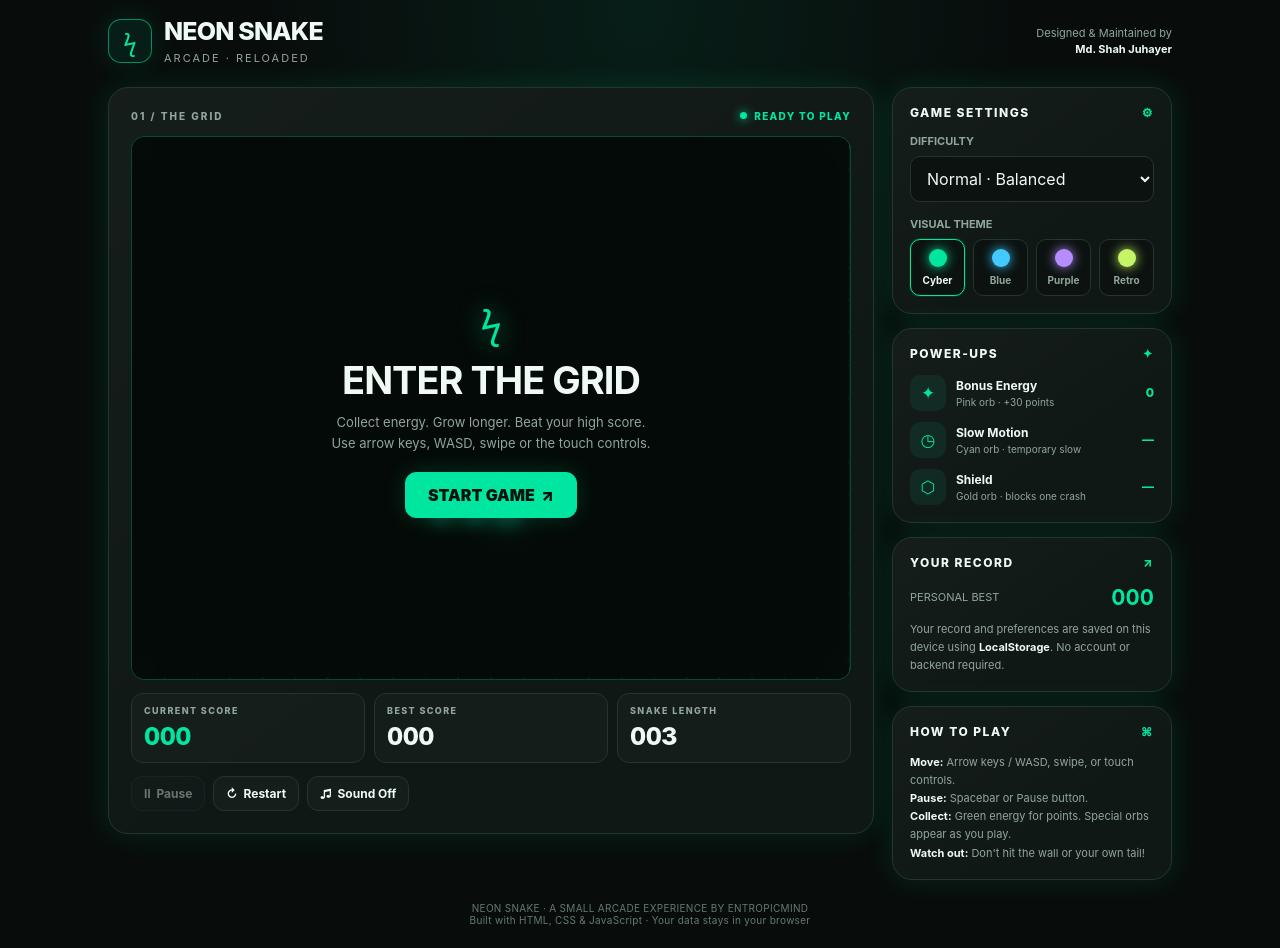
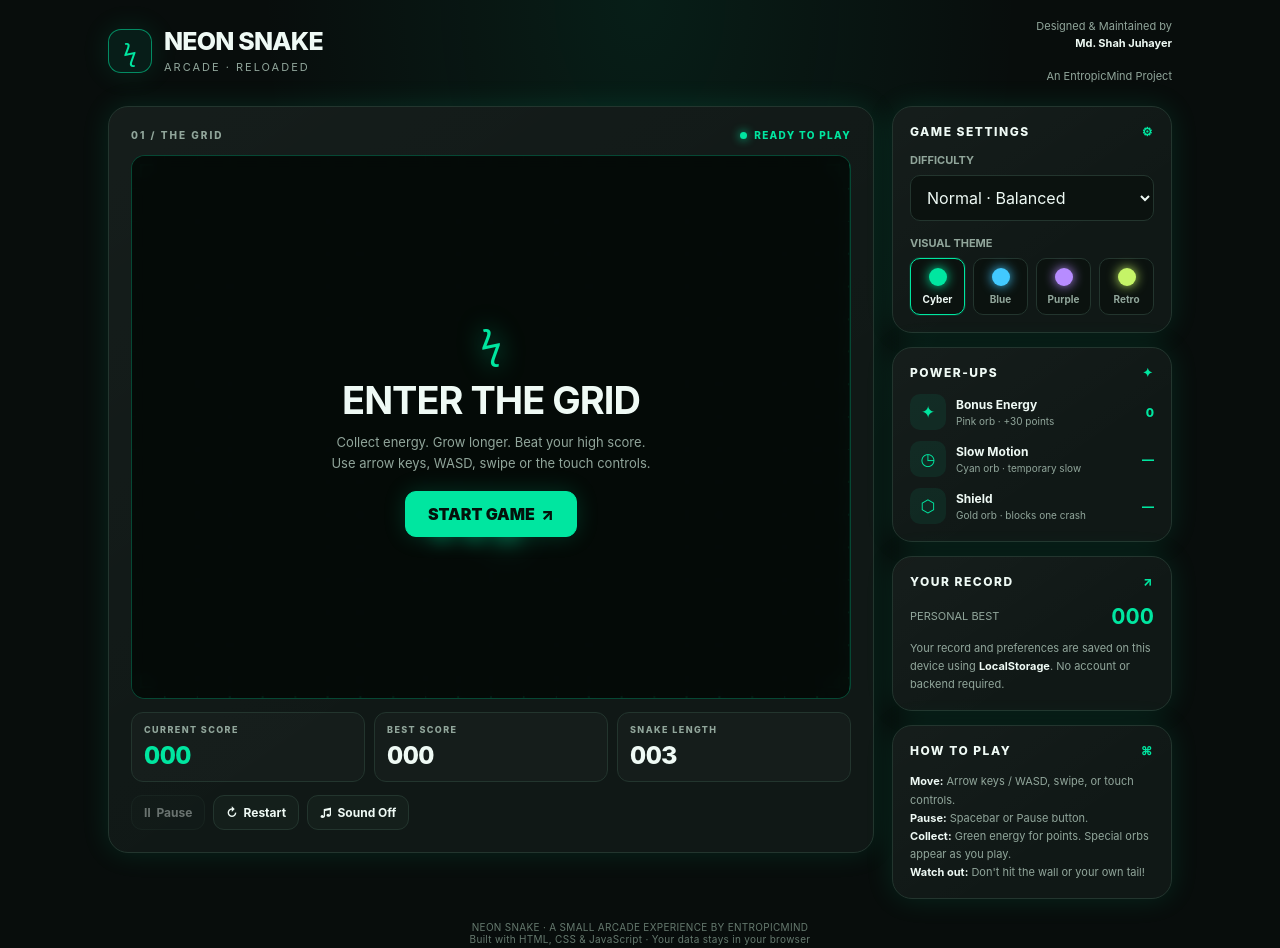
Before and after one commit to Juhayer27/NeonSnake, a plain HTML site: page index.html in a window 1280 px wide. Drawn offline with Linux system fonts and the light colour scheme.

Commit message:
Update credit section with project attribution
Added project attribution to the credit section.

```diff
--- a/index.html
+++ b/index.html
@@ -146,7 +146,7 @@
         <p>Arcade · Reloaded</p>
       </div>
     </div>
-    <div class="credit">Designed &amp; Maintained by<strong>Md. Shah Juhayer</strong></div>
+    <div class="credit">Designed &amp; Maintained by<strong>Md. Shah Juhayer</strong> <br> An EntropicMind Project </div>
   </header>
 
   <main class="layout">
```
